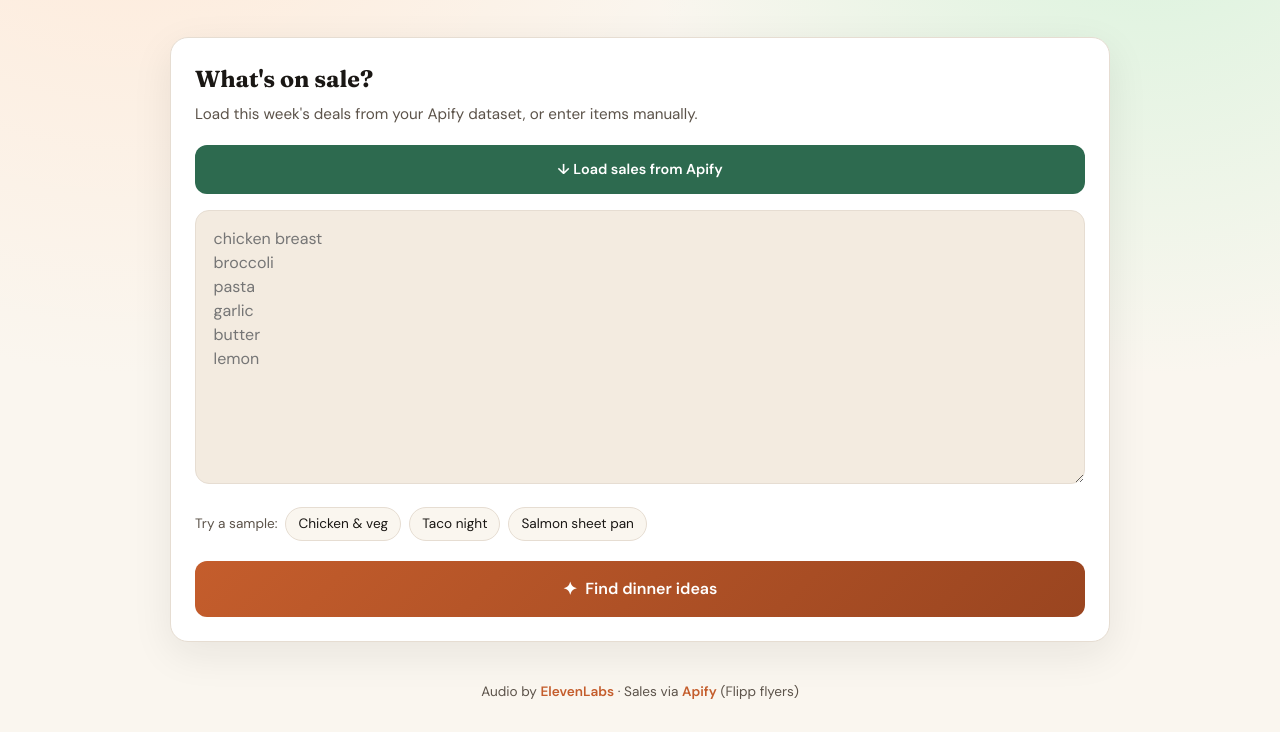
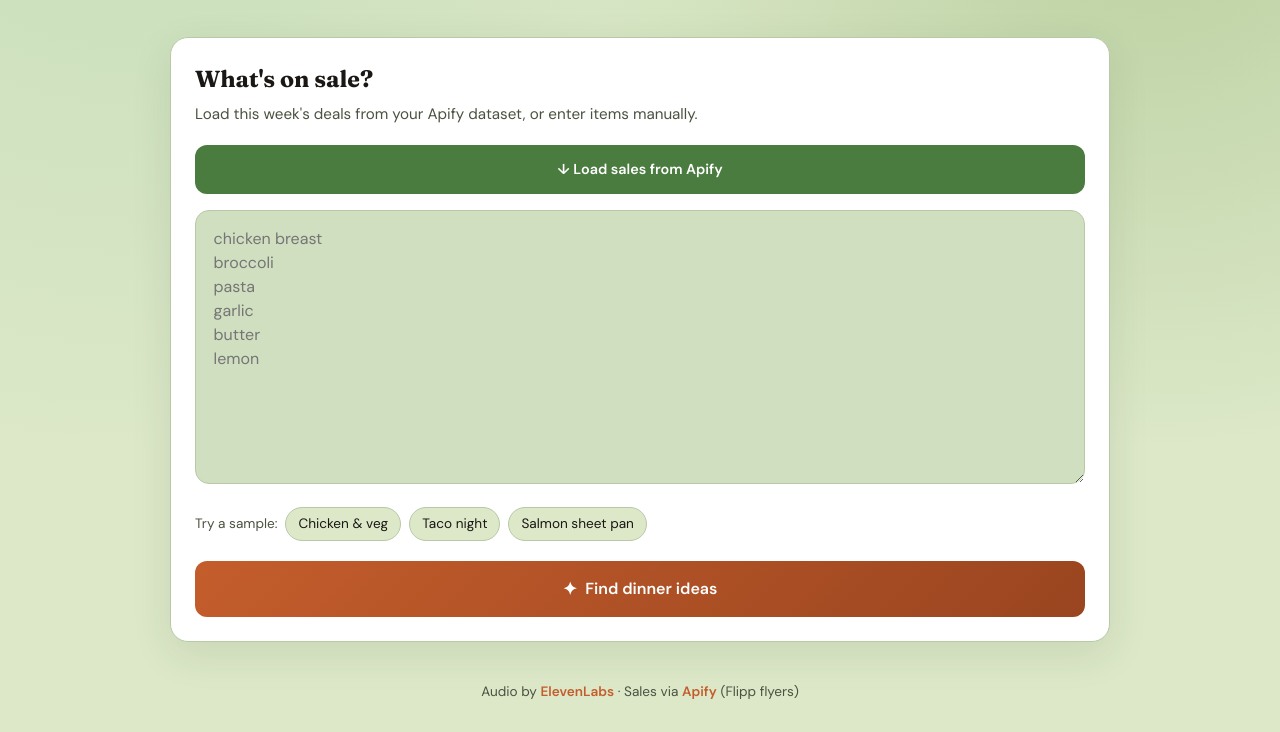
Before and after one commit to TinkerFrank/sale-dinner, a website: page dinner/public/index.html in a window 1280 px wide. Shown: the part 238-970 px from the top of the page. Drawn offline with Linux system fonts and the light colour scheme; no server answers.

Commit message:
Update app background to avocado green.

```diff
--- a/dinner/public/style.css
+++ b/dinner/public/style.css
@@ -1,16 +1,16 @@
 :root {
-  --bg: #faf6ef;
-  --bg-warm: #f3ebe0;
+  --bg: #dce8c8;
+  --bg-warm: #d0dfc0;
   --surface: #ffffff;
   --ink: #1a1714;
-  --ink-soft: #5c534a;
+  --ink-soft: #4a5240;
   --accent: #c45d2c;
   --accent-dark: #9a4520;
   --accent-soft: #f9e8dc;
-  --green: #2d6a4f;
-  --green-soft: #d8f3dc;
-  --border: #e6ddd2;
-  --shadow: 0 12px 40px rgba(26, 23, 20, 0.08);
+  --green: #4a7c3f;
+  --green-soft: #c5ddb8;
+  --border: #b8c9a8;
+  --shadow: 0 12px 40px rgba(40, 56, 32, 0.1);
   --radius: 18px;
   --font-display: "Fraunces", Georgia, serif;
   --font-body: "DM Sans", system-ui, sans-serif;
@@ -28,8 +28,8 @@ body {
   font-family: var(--font-body);
   color: var(--ink);
   background:
-    radial-gradient(circle at 10% 0%, #ffe8d6 0%, transparent 40%),
-    radial-gradient(circle at 90% 10%, #d8f3dc 0%, transparent 35%),
+    radial-gradient(circle at 10% 0%, #c5ddb8 0%, transparent 45%),
+    radial-gradient(circle at 90% 10%, #b8cf9e 0%, transparent 40%),
     var(--bg);
   line-height: 1.5;
 }
```
